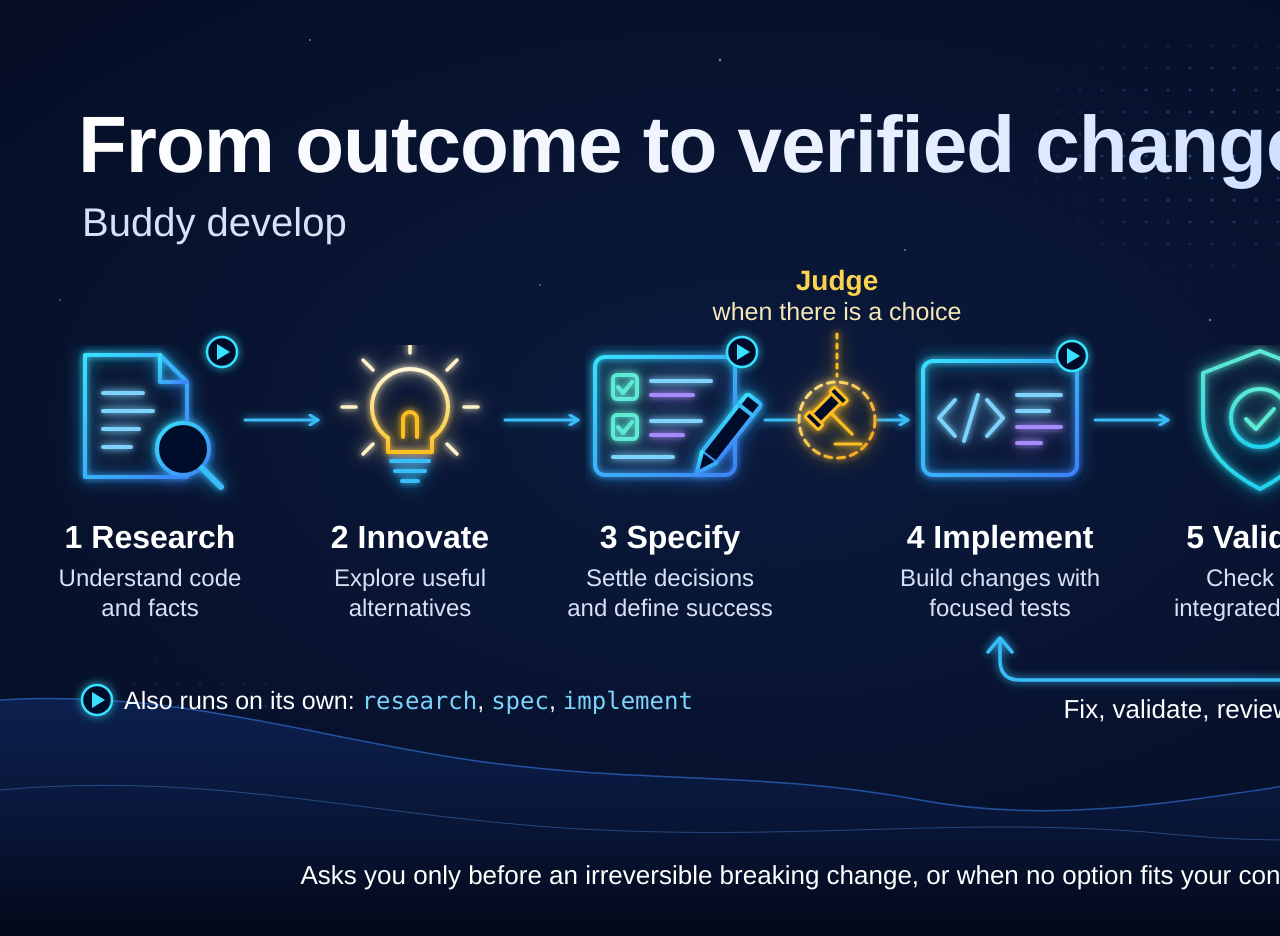
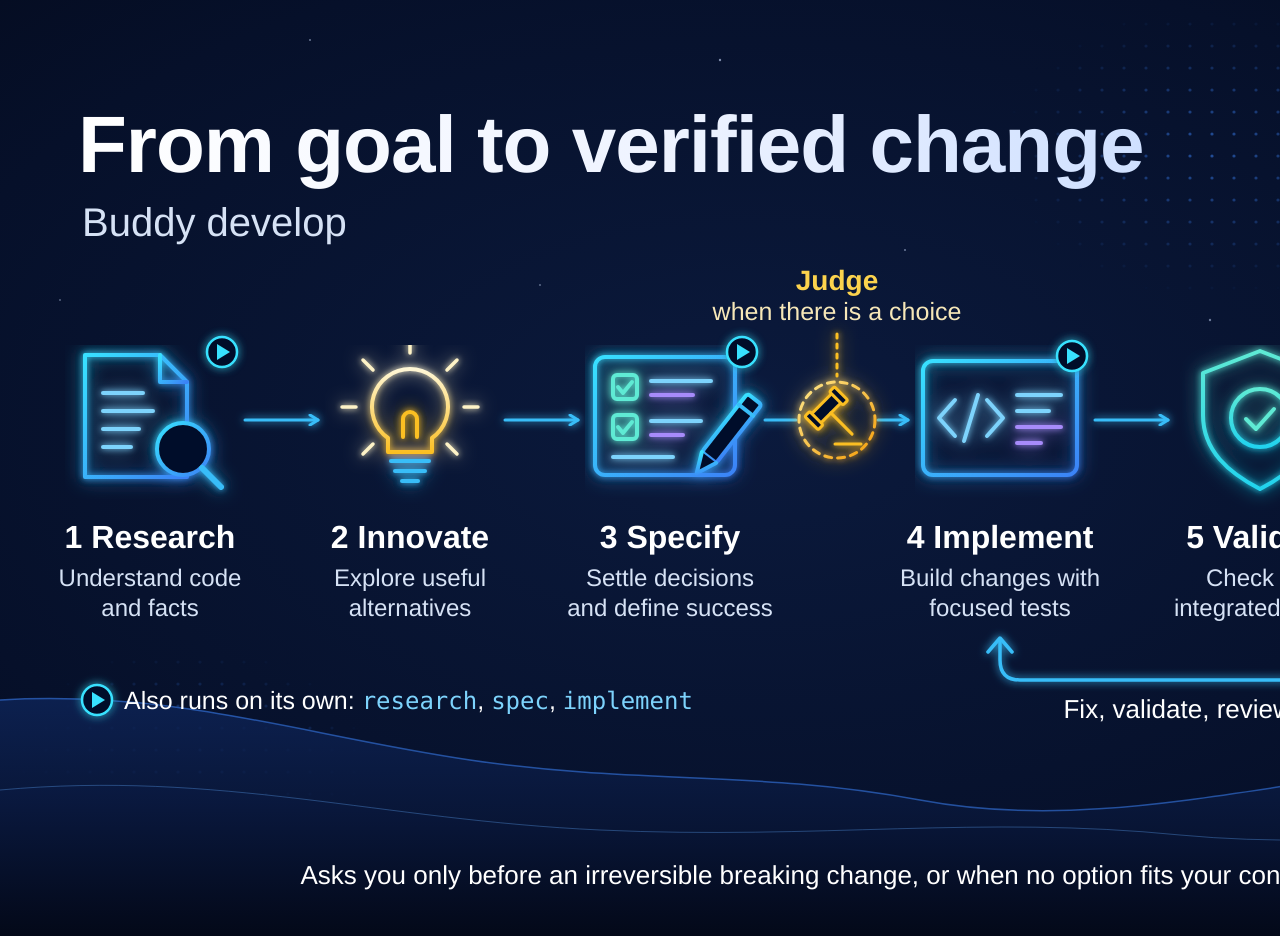
Before and after one commit to leszekgruchala/buddy, a website: page assets/buddy-readme-hero.html in a window 1280 px wide. Shown: the top 936 px of the page. Drawn offline with Linux system fonts and the light colour scheme.

Commit message:
docs: retitle the README hero to From goal to verified change

```diff
--- a/assets/buddy-readme-hero.html
+++ b/assets/buddy-readme-hero.html
@@ -129,7 +129,7 @@
   <path d="M0,790 C220,770 380,820 600,830 C820,840 980,815 1180,835 C1360,852 1520,820 1672,830" fill="none" stroke="#60a5fa" stroke-width="1" opacity="0.35"/>
 
   <!-- Title -->
-  <text x="78" y="172" class="title" font-size="80" fill="url(#titleFill)" letter-spacing="-1">From outcome to verified change</text>
+  <text x="78" y="172" class="title" font-size="80" fill="url(#titleFill)" letter-spacing="-1">From goal to verified change</text>
   <text x="82" y="236" class="sans" font-size="40" fill="#d6e2f5">Buddy develop</text>
 
   <!-- Stage arrows -->
```
Also changed, not shown: assets/buddy-readme-hero.png.
